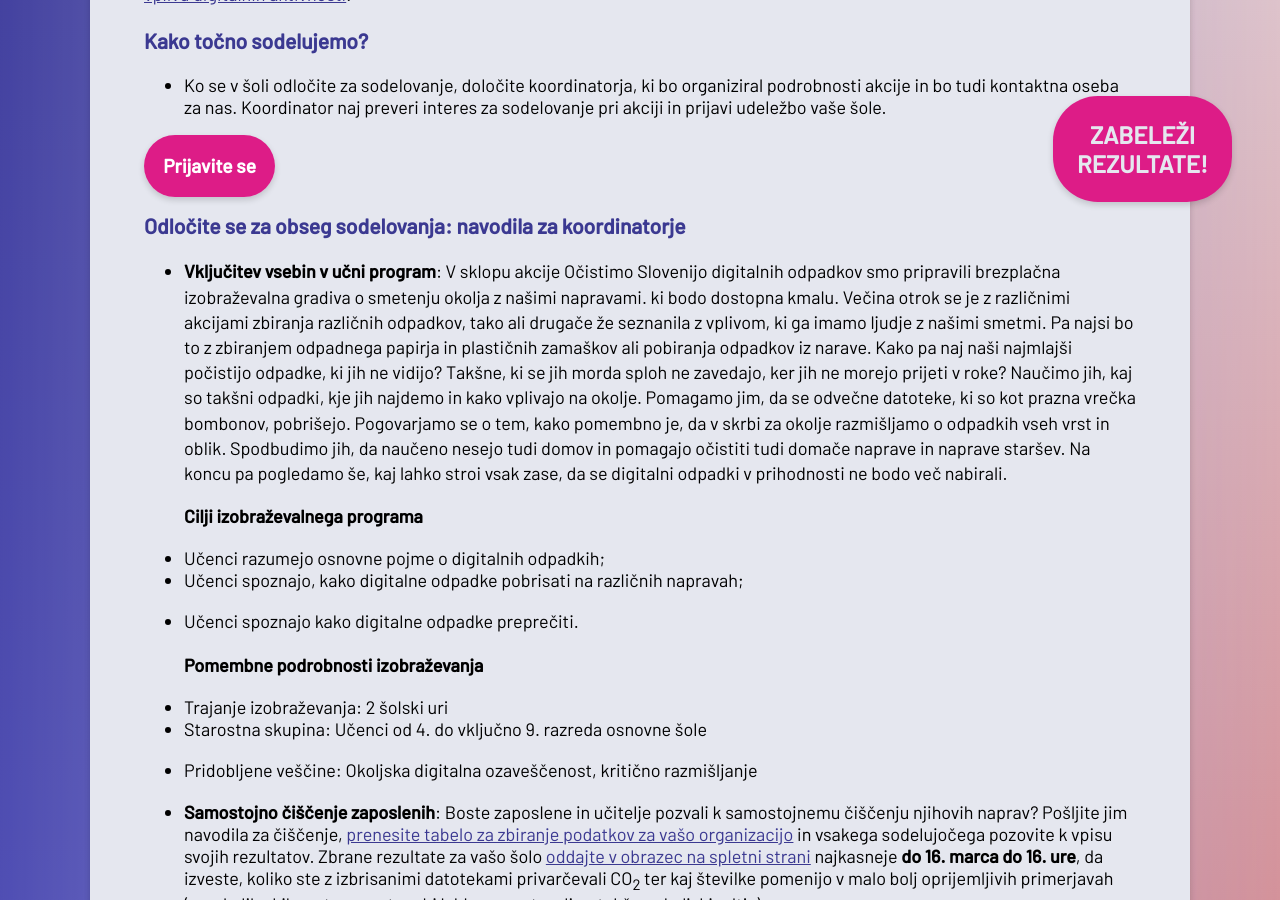
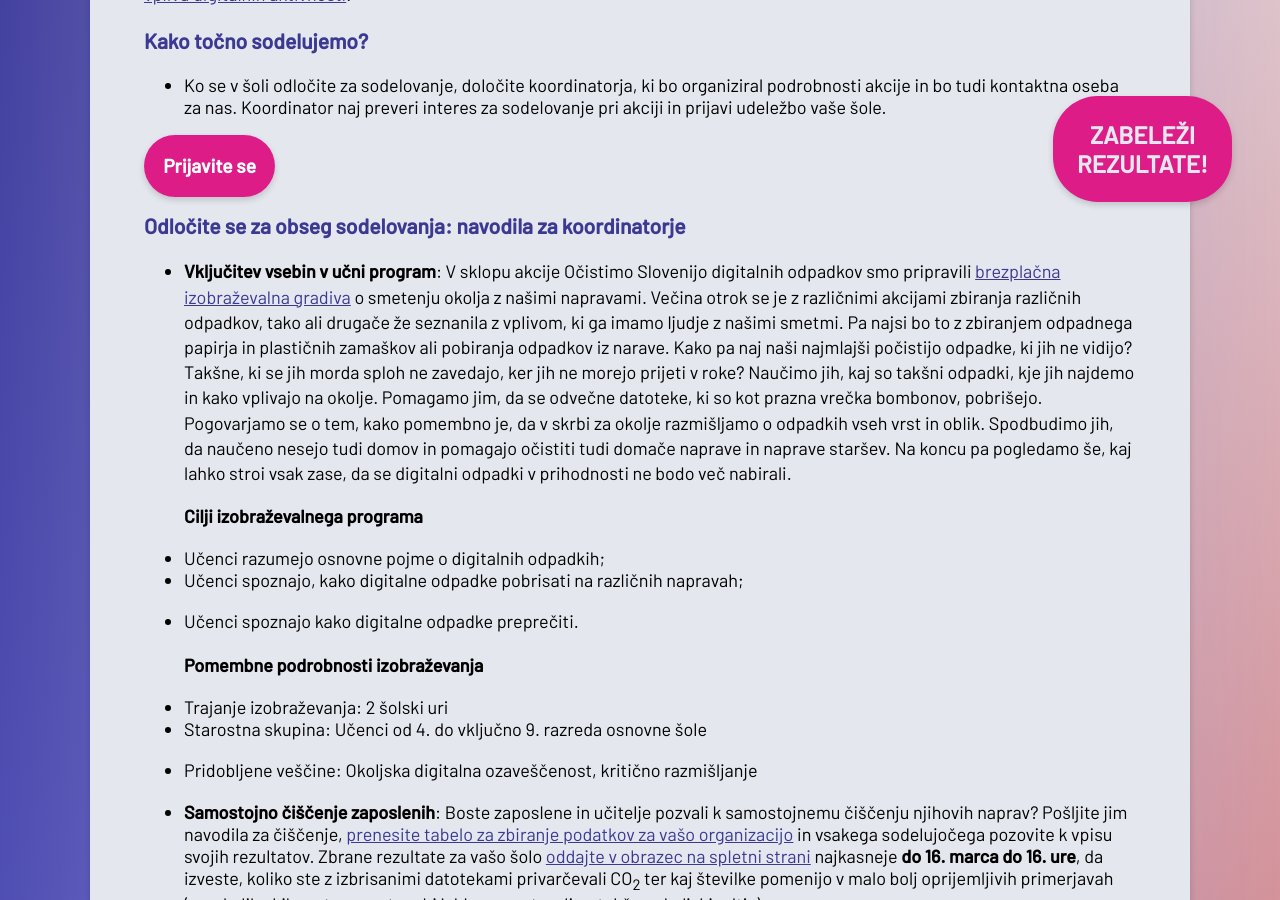
Before and after one commit to ewba/dcd-si, a Jekyll site: the page built from sola.md, in a window 1280 px wide and 900 px high, scrolled down 659 px. Built offline with Jekyll 4.4.1, drawn with Linux system fonts in a browser that asks for light colours.

Commit message:
Update sola.md

```diff
--- a/sola.md
+++ b/sola.md
@@ -20,7 +20,7 @@
 </div>
 
 ### Odločite se za obseg sodelovanja: navodila za koordinatorje
-- **Vključitev vsebin v učni program**: V sklopu akcije Očistimo Slovenijo digitalnih odpadkov smo pripravili brezplačna izobraževalna gradiva o smetenju okolja z našimi napravami. ki bodo dostopna kmalu. Večina otrok se je z različnimi akcijami zbiranja različnih odpadkov, tako ali drugače že seznanila z vplivom, ki ga imamo ljudje z našimi smetmi. Pa najsi bo to z zbiranjem odpadnega papirja in plastičnih zamaškov ali pobiranja odpadkov iz narave. Kako pa naj naši najmlajši počistijo odpadke, ki jih ne vidijo? Takšne, ki se jih morda sploh ne zavedajo, ker jih ne morejo prijeti v roke? Naučimo jih, kaj so takšni odpadki, kje jih najdemo in kako vplivajo na okolje. Pomagamo jim, da se odvečne datoteke, ki so kot prazna vrečka bombonov, pobrišejo. Pogovarjamo se o tem, kako pomembno je, da v skrbi za okolje razmišljamo o odpadkih vseh vrst in oblik. Spodbudimo jih, da naučeno nesejo tudi domov in pomagajo očistiti tudi domače naprave in naprave staršev. Na koncu pa pogledamo še, kaj lahko stroi vsak zase, da se digitalni odpadki v prihodnosti ne bodo več nabirali.
+- **Vključitev vsebin v učni program**: V sklopu akcije Očistimo Slovenijo digitalnih odpadkov smo pripravili <a href="https://docs.google.com/document/d/19uYbpVIzChegY1dUU4_l6UvXiRkGzw85/edit?usp=sharing&ouid=114108924900487138297&rtpof=true&sd=true" target="_blank" rel="noopener">brezplačna izobraževalna gradiva</a> o smetenju okolja z našimi napravami. Večina otrok se je z različnimi akcijami zbiranja različnih odpadkov, tako ali drugače že seznanila z vplivom, ki ga imamo ljudje z našimi smetmi. Pa najsi bo to z zbiranjem odpadnega papirja in plastičnih zamaškov ali pobiranja odpadkov iz narave. Kako pa naj naši najmlajši počistijo odpadke, ki jih ne vidijo? Takšne, ki se jih morda sploh ne zavedajo, ker jih ne morejo prijeti v roke? Naučimo jih, kaj so takšni odpadki, kje jih najdemo in kako vplivajo na okolje. Pomagamo jim, da se odvečne datoteke, ki so kot prazna vrečka bombonov, pobrišejo. Pogovarjamo se o tem, kako pomembno je, da v skrbi za okolje razmišljamo o odpadkih vseh vrst in oblik. Spodbudimo jih, da naučeno nesejo tudi domov in pomagajo očistiti tudi domače naprave in naprave staršev. Na koncu pa pogledamo še, kaj lahko stroi vsak zase, da se digitalni odpadki v prihodnosti ne bodo več nabirali.
 
   **Cilji izobraževalnega programa**
 - Učenci razumejo osnovne pojme o digitalnih odpadkih;
```
